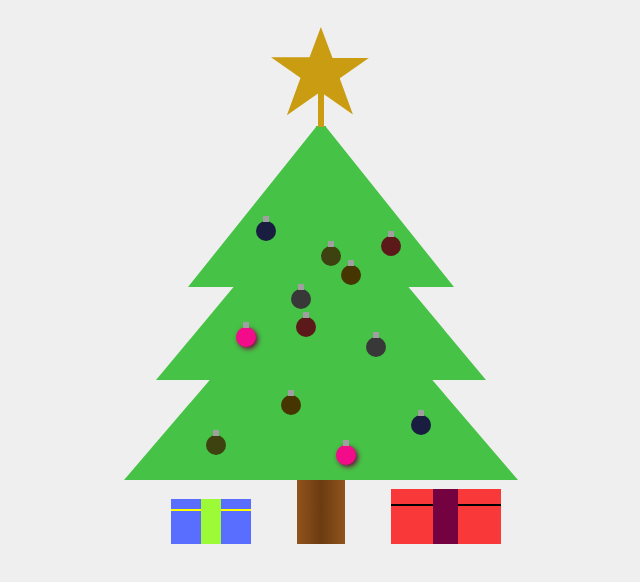
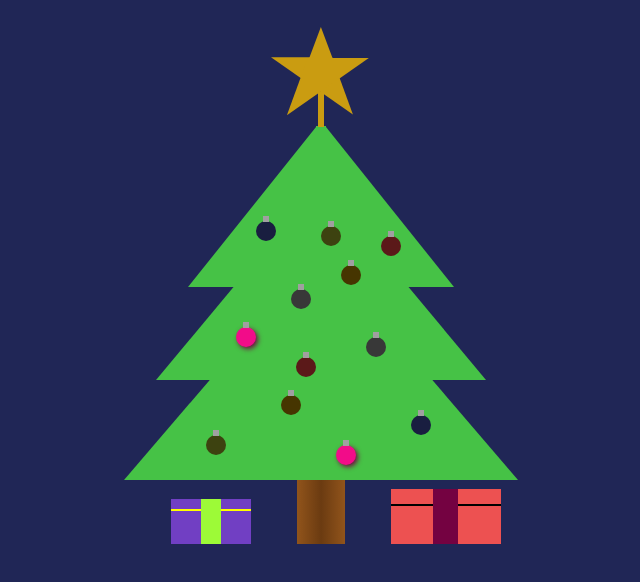
Before and after one commit to DmitryPacificAtion/ChristmasTree, a plain HTML site: page index.html in a window 1280 px wide. Shown: the whole page, without its empty margins (319-959 px from the left). Drawn offline with Linux system fonts and the light colour scheme.

Commit message:
update styles

```diff
--- a/src/styles.css
+++ b/src/styles.css
@@ -1,7 +1,7 @@
 body {
   padding: 0;
   margin: 0;
-  background-color: #efefef;
+  background-color: #202656;
 }
 .wrapper {
   text-align: center;
@@ -79,7 +79,7 @@ body {
 
 .green-section {
   position: relative;
-  border-color: transparent #efefef;
+  border-color: transparent #202656;
   border-style: solid;
   border-width: 0;
   margin: 0 auto;
@@ -263,7 +263,7 @@ body {
   right: -75px;
 }
 .x2y2 {
-  top: 120px;
+  top: 100px;
   right: -15px;
 }
 .x3y2 {
@@ -279,7 +279,7 @@ body {
   right: 70px;
 }
 .x3y3 {
-  top: 130px;
+  top: 170px;
   right: 10px;
 }
 .x1y4 {
@@ -307,13 +307,13 @@ body {
   position: absolute;
   bottom: 0;
   right: 20px;
-  background-color: #f93939;
+  background-color: #ed5151;
   display: inline-block;
   height: 55px;
   width: 110px;
 }
 .big-gift .box-cover {
-  background-color: #f93939;
+  background-color: #ed5151;
   border-bottom: 2px solid black;
   height: 15px;
   width: 110px;
@@ -331,13 +331,13 @@ body {
   position: absolute;
   bottom: 0;
   left: 50px;
-  background-color: #596dff;
+  background-color: #713fc3;
   display: inline-block;
   height: 45px;
   width: 80px;
 }
 .small-gift .box-cover {
-  background-color: #596dff;
+  background-color: #713fc3;
   border-bottom: 2px solid yellow;
   height: 10px;
   width: 80px;
```
